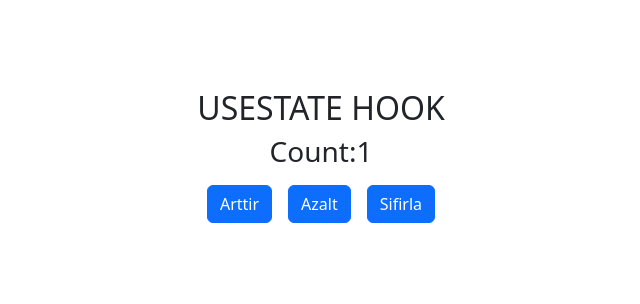
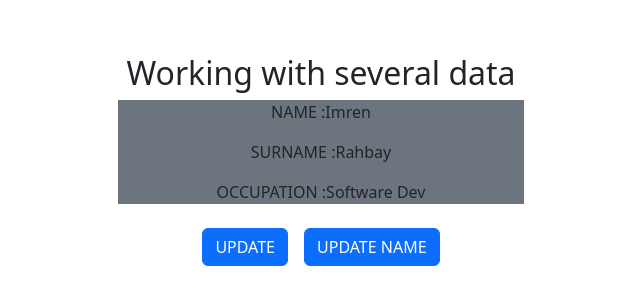
Before and after one commit to ImrenR/FrontEnd-Notebook, a React (Vite) app in the folder events-notes/: page / in a window 1280 px wide. Shown: the part 240-544 px from the top of the page, without its empty margins (319-959 px from the left). Built offline with nearby package versions, Linux system fonts and the light colour scheme.

Commit message:
simple examples with useState hooks

```diff
--- a/events-notes/src/App.jsx
+++ b/events-notes/src/App.jsx
@@ -1,6 +1,7 @@
 
 import './App.css';
 import Events from './components/events/Events';
+import DataStorage from './components/useStateHook/DataStorage';
 import UseStateHook from './components/useStateHook/UseStateHook';
 
 function App() {
@@ -10,7 +11,9 @@ function App() {
      {/* <h1>EVENTS NOTES</h1> */}
 
      {/*<Events/>*/}
-     <UseStateHook/>
+     {/*<UseStateHook/>
+     */}
+     <DataStorage/>
     </div>
   );
 }
--- /dev/null
+++ b/events-notes/src/components/useStateHook/DataStorage.jsx
@@ -0,0 +1,44 @@
+import { useState } from "react";
+import UseStateHook from "./UseStateHook";
+
+const DataStorage = () => {
+  // const [ad, setAd] = useState("Imren");
+  // const [soyad, setSoyad] = useState("Rahbay");
+  // const [meslek, setMeslek] = useState("Software Developer");
+
+  //! or else
+  const [user, setUser] = useState({ad: "Imren", soyad:"Rahbay", meslek: "Software Dev"
+  })
+
+
+
+
+  return (
+    <div>
+      <h2 className="text-center m-2">Working with several data</h2>
+      <div className="bg-secondary">
+      <p>NAME :{user.ad}</p>
+      <p>SURNAME :{user.soyad}</p>
+      <p>OCCUPATION :{user.meslek}</p>
+      </div>
+      <button className="btn btn-primary m-2" onClick={()=> setUser({ad: "Ana", soyad:"Walnut", meslek: "Engineer"})}>
+        UPDATE
+      </button>
+      {/* Sadece adi guncelleyip digerlerini aynen alacaksak, spread ile ekleme yapacagiz */}
+       <button className="btn btn-primary m-2" onClick={()=> setUser({...user,ad: "Ana"})}>
+        UPDATE NAME
+      </button>
+      {/* <button className="btn btn-primary m-2" onClick={()=> setAd("j")}>
+        UPDATE NAME
+      </button>
+          <button className="btn btn-primary m-2" onClick={()=>setSoyad("R")}>
+        UPDATE SURNAME
+      </button>
+          <button className="btn btn-primary m-2" onClick={()=>setMeslek("FullStack Dev")}>
+        UPDATE OCCUPATION
+      </button> */}
+    </div>
+  );
+};
+
+export default DataStorage;
```
